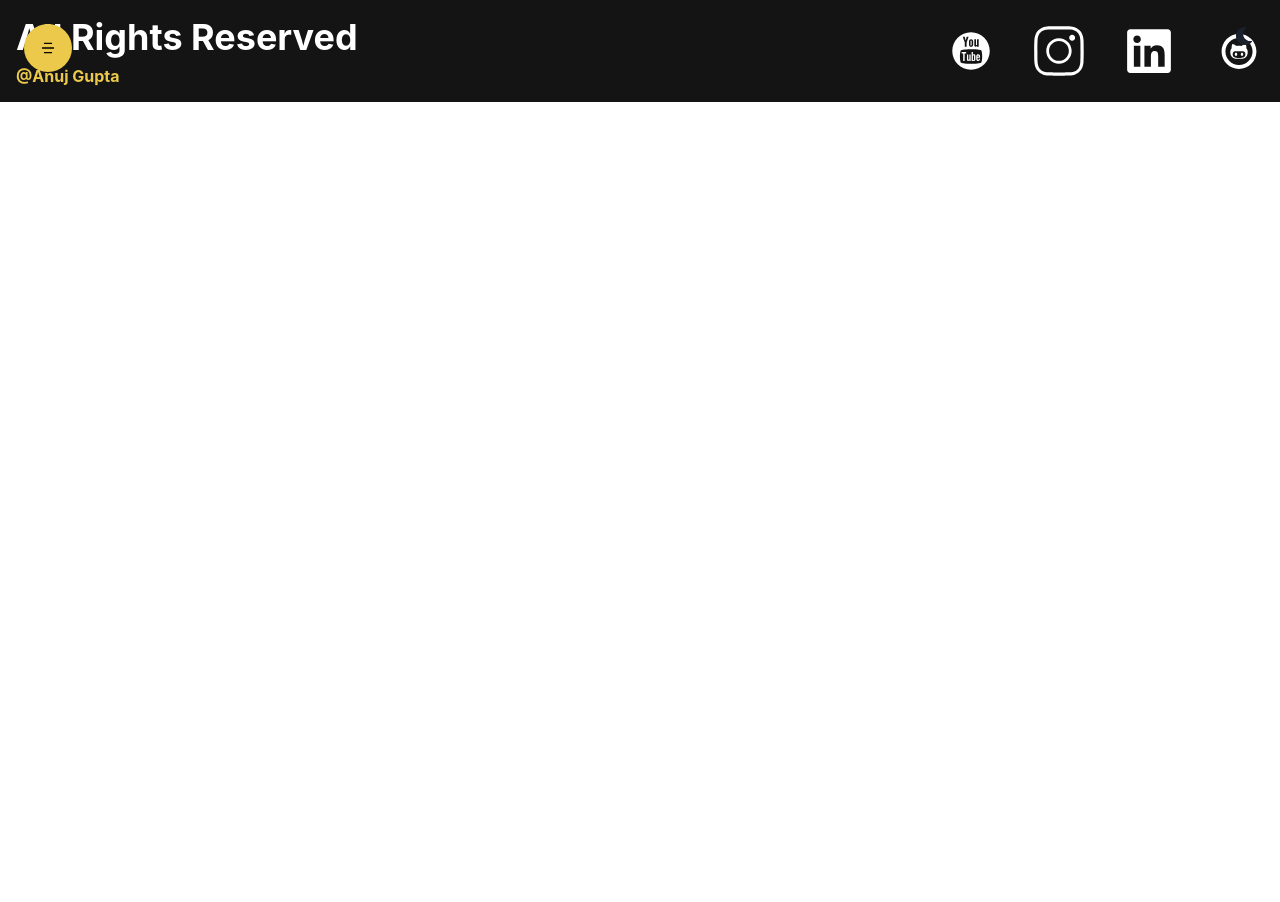
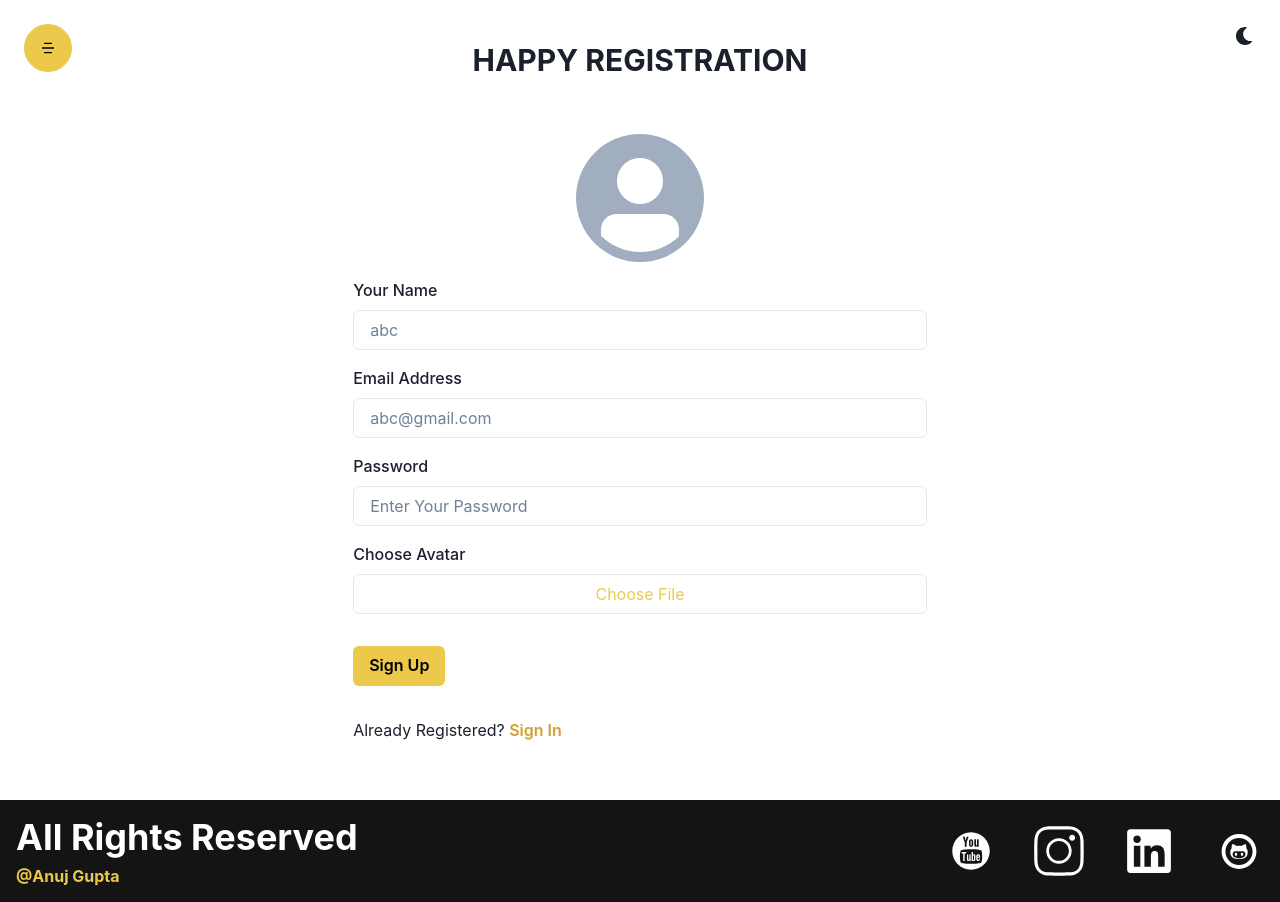
Before and after one commit to a-nuj1/student_compass, a React (Vite) app in the folder Front_End/: page /signup in a window 1280 px wide. Before the commit the page ends 800 px from the top, so only its background shows below. Built offline with nearby package versions, Linux system fonts and the light colour scheme.

Commit message:
Auth done

```diff
--- a/Front_End/src/App.jsx
+++ b/Front_End/src/App.jsx
@@ -5,6 +5,10 @@ import Home from './components/Home'
 import Header from './components/Layout/Header/Header'
 import Footer from './components/Layout/Footer/Footer'
 import Courses from './components/Courses/Courses'
+import Login from './components/Auth/Login'
+import Signup from './components/Auth/Signup'
+import ForgetPass from './components/Auth/ForgetPass'
+import ResetPass from './components/Auth/ResetPass'
 
 function App() {
   return (
@@ -13,6 +17,10 @@ function App() {
       <Routes>
         <Route path='/' element = {<Home/>}/>
         <Route path='/courses' element = {<Courses/>}/>
+        <Route path='/login' element = {<Login/>}/>
+        <Route path='/signup' element = {<Signup/>}/>
+        <Route path='/forgetpassword' element = {<ForgetPass />}/>
+        <Route path='/resetpassword/:token' element = {<ResetPass />}/>
       </Routes>
       <Footer/>
     </Router>
--- /dev/null
+++ b/Front_End/src/components/Auth/ForgetPass.jsx
@@ -0,0 +1,41 @@
+import { Button, Container, Heading, VStack, Input} from '@chakra-ui/react'
+import React, { useState } from 'react'
+
+function ForgetPass() {
+    const [email, setEmail] = useState('');
+
+  return (
+    <Container py={'16'} h={'87vh'}>
+        <form>
+            <Heading
+             children = "Forget Password"
+             my={'16'}
+             textTransform={'uppercase'}
+             textAlign={['center', 'left']}
+            />
+
+            <VStack spacing={'8'}>
+            <Input
+                required
+                value={email}
+                onChange={e =>setEmail(e.target.value)}
+                placeholder='abc@gmail.com'
+                type='email'
+                focusBorderColor='yellow.500'
+            />
+
+            <Button
+             type='submit'
+             w={'full'}
+             colorScheme='yellow'>
+             Send Rest Link
+            </Button>
+
+            </VStack>
+
+        </form>
+    </Container>
+  )
+}
+
+export default ForgetPass
--- /dev/null
+++ b/Front_End/src/components/Auth/Login.jsx
@@ -0,0 +1,64 @@
+import React, { useState } from 'react'
+import { Box, Button, Container, FormLabel, Heading, Input, VStack } from "@chakra-ui/react"
+import { Link } from 'react-router-dom';
+function Login() {
+    const [email, setEmail] = useState('');
+    const [password, setPassword] = useState('');
+
+
+  return (
+    <Container h={'90vh'}>
+        <VStack  h={'full'} justifyContent={'center'} spacing={'10'}>
+            <Heading fontSize={'30'} children={"Welcome to Student Compass"}/>
+            <form style={{width: '100%'}}>
+                <Box my={'4'}>
+                    <FormLabel
+                    htmlFor='email' children = "Email Address"
+                    />
+                    <Input
+                        required id='email'
+                        value={email}
+                        onChange={e =>setEmail(e.target.value)}
+                        placeholder='abc@gmail.com'
+                        type='email'
+                        focusBorderColor='yellow.500'
+                    />
+                </Box>
+                <Box my={'4'}>
+                    <FormLabel
+                    htmlFor='password' children = "Password"
+                    />
+                    <Input
+                        required id='password'
+                        value={password}
+                        onChange={e =>setPassword(e.target.value)}
+                        placeholder='Enter Your Password'
+                        type='password'
+                        focusBorderColor='yellow.500'
+                    />
+                </Box>
+
+                <Box>
+                    <Link to = '/forgetpassword'>
+                        <Button variant={'link'} fontSize={'sm'}>Forget Password</Button>
+                    </Link>
+                </Box>
+
+                <Button my={'4'} colorScheme='yellow' type='submit'>Login
+                </Button>
+
+                <Box my={'4'}>
+                    New User?{' '}
+                    <Link to='/signup'>
+                        <Button colorScheme='yellow' variant={'link'}>Sign Up
+                        </Button> {" "}
+                        here
+                    </Link>
+                </Box>
+            </form>
+        </VStack>
+    </Container>
+  )
+}
+
+export default Login
--- /dev/null
+++ b/Front_End/src/components/Auth/ResetPass.jsx
@@ -0,0 +1,46 @@
+import { Button, Container, Heading, VStack, Input} from '@chakra-ui/react'
+import React, { useState } from 'react'
+import {useParams} from 'react-router-dom'
+
+
+function ResetPass() {
+    const [Password, setPassword] = useState('');
+    const params = useParams();
+
+    console.log(params.token);
+
+    return (
+      <Container py={'16'} h={'87vh'}>
+          <form>
+              <Heading
+               children = "Reset Password"
+               my={'16'}
+               textTransform={'uppercase'}
+               textAlign={['center', 'left']}
+              />
+
+              <VStack spacing={'8'}>
+              <Input
+                  required
+                  value={Password}
+                  onChange={e =>setPassword(e.target.value)}
+                  placeholder='New Password'
+                  type='password'
+                  focusBorderColor='yellow.500'
+              />
+
+              <Button
+               type='submit'
+               w={'full'}
+               colorScheme='yellow'>
+                Reset Password
+              </Button>
+
+              </VStack>
+
+          </form>
+      </Container>
+    )
+}
+
+export default ResetPass
--- /dev/null
+++ b/Front_End/src/components/Auth/Signup.jsx
@@ -0,0 +1,113 @@
+import React, { useState } from 'react'
+import { Avatar, Box, Button, Container, FormLabel, Heading, Input, VStack, background, border } from "@chakra-ui/react"
+import { Link } from 'react-router-dom';
+
+export const fileUploadCSS = {
+    cursor:"pointer",
+    marginLeft: "-5%",
+    width: "110%",
+    border: "none",
+    height: "100%",
+    color: "#ECC94B",
+    backgroundColor: "white",
+};
+
+const fileUploadStyle = {
+    "&::file-selector-button":fileUploadCSS,
+};
+
+function Signup() {
+    const [email, setEmail] = useState('');
+    const [name, setName] = useState('');
+    const [password, setPassword] = useState('');
+    const [imagePrev, setImagePrev] = useState('');
+    const [image, setImage] = useState('');
+
+    const changeFileHandler = (e)=>{
+        const file = e.target.files[0];
+        const reader = new FileReader();
+        reader.readAsDataURL(file);
+        reader.onloadend = ()=>{
+            setImagePrev(reader.result);
+            setImage(file);
+        };
+    };
+
+  return (
+    <Container h={'100vh'}>
+        <VStack  h={'full'} justifyContent={'center'} spacing={'10'}>
+            <Heading textTransform={'uppercase'} fontSize={'30'} children={"Happy Registration"}/>
+            <form style={{width: '100%'}}>
+
+                <Box my={'4'} display={'flex'} justifyContent={'center'}>
+                    <Avatar src={imagePrev} size={'2xl'}></Avatar>
+                </Box>
+
+                <Box my={'4'}>
+                    <FormLabel
+                    htmlFor='name' children = "Your Name" />
+                    <Input
+                        required id='name'
+                        value={name}
+                        onChange={e =>setName(e.target.value)}
+                        placeholder='abc'
+                        type='text'
+                        focusBorderColor='yellow.500'
+                    />
+                </Box>
+                <Box my={'4'}>
+                    <FormLabel
+                    htmlFor='email' children = "Email Address" />
+                    <Input
+                        required id='email'
+                        value={email}
+                        onChange={e =>setEmail(e.target.value)}
+                        placeholder='abc@gmail.com'
+                        type='email'
+                        focusBorderColor='yellow.500'
+                    />
+                </Box>
+                <Box my={'4'}>
+                    <FormLabel
+                    htmlFor='password' children = "Password"
+                    />
+                    <Input
+                        required id='password'
+                        value={password}
+                        onChange={e =>setPassword(e.target.value)}
+                        placeholder='Enter Your Password'
+                        type='password'
+                        focusBorderColor='yellow.500'
+                    />
+                </Box>
+                <Box my={'4'}>
+                    <FormLabel
+                    htmlFor='chooseAvatar' children = "Choose Avatar"
+                    />
+                    <Input
+                        accept='image/*'
+                        required id='chooseAvatar'
+                        type='file'
+                        focusBorderColor='yellow.500'
+                        css = {fileUploadStyle}
+                        onChange={changeFileHandler}
+                    />
+                </Box>
+
+
+                <Button my={'4'} colorScheme='yellow' type='submit'>Sign Up
+                </Button>
+                <Box my={'4'}>
+                    Already Registered?{' '}
+                    <Link to='/login'>
+                        <Button colorScheme='yellow' variant={'link'}>Sign In
+                        </Button>
+                    </Link>
+                </Box>
+            </form>
+        </VStack>
+    </Container>
+  )
+}
+
+export default Signup
--- a/Front_End/src/components/Layout/Footer/Footer.jsx
+++ b/Front_End/src/components/Layout/Footer/Footer.jsx
@@ -18,16 +18,16 @@ function Footer() {
             <Heading children = "@Anuj Gupta" color={'yellow.400'} fontFamily={'body'} size={'sm'}/>
            </VStack>
             <HStack spacing={['2', '10']} justifyContent={'center'} color={'white'} fontSize={'50'}>
-              <a href='https://youtube.com' target='_blank'>
+              <a href='https://youtube.com' target='blank'>
                 <TiSocialYoutubeCircular />
               </a>
-              <a href='https://instagram.com' target='_blank'>
+              <a href='https://instagram.com' target='blank'>
                 <SlSocialInstagram />
               </a>
-              <a href='https://linkedin.com/in/anuj-kumar-gupta-631651227/' target='_blank'>
+              <a href='https://linkedin.com/in/anuj-kumar-gupta-631651227/' target='blank'>
                 <FaLinkedin/>
               </a>
-              <a href='https://github.com/a-nuj1' target='_blank'>
+              <a href='https://github.com/a-nuj1' target='blank'>
                 <DiGithub />
               </a>
             </HStack>
--- a/Front_End/src/components/Layout/Header/Header.jsx
+++ b/Front_End/src/components/Layout/Header/Header.jsx
@@ -24,7 +24,7 @@ const LinkBtn = ({url = "/", title = "Home", onClose})=>(
 
 function Header() {
   const {isOpen, onOpen, onClose} = useDisclosure();
-  const isAuthenticatd = true;
+  const isAuthenticatd = false;
   const user = {
     role: 'admin',
   }
```
